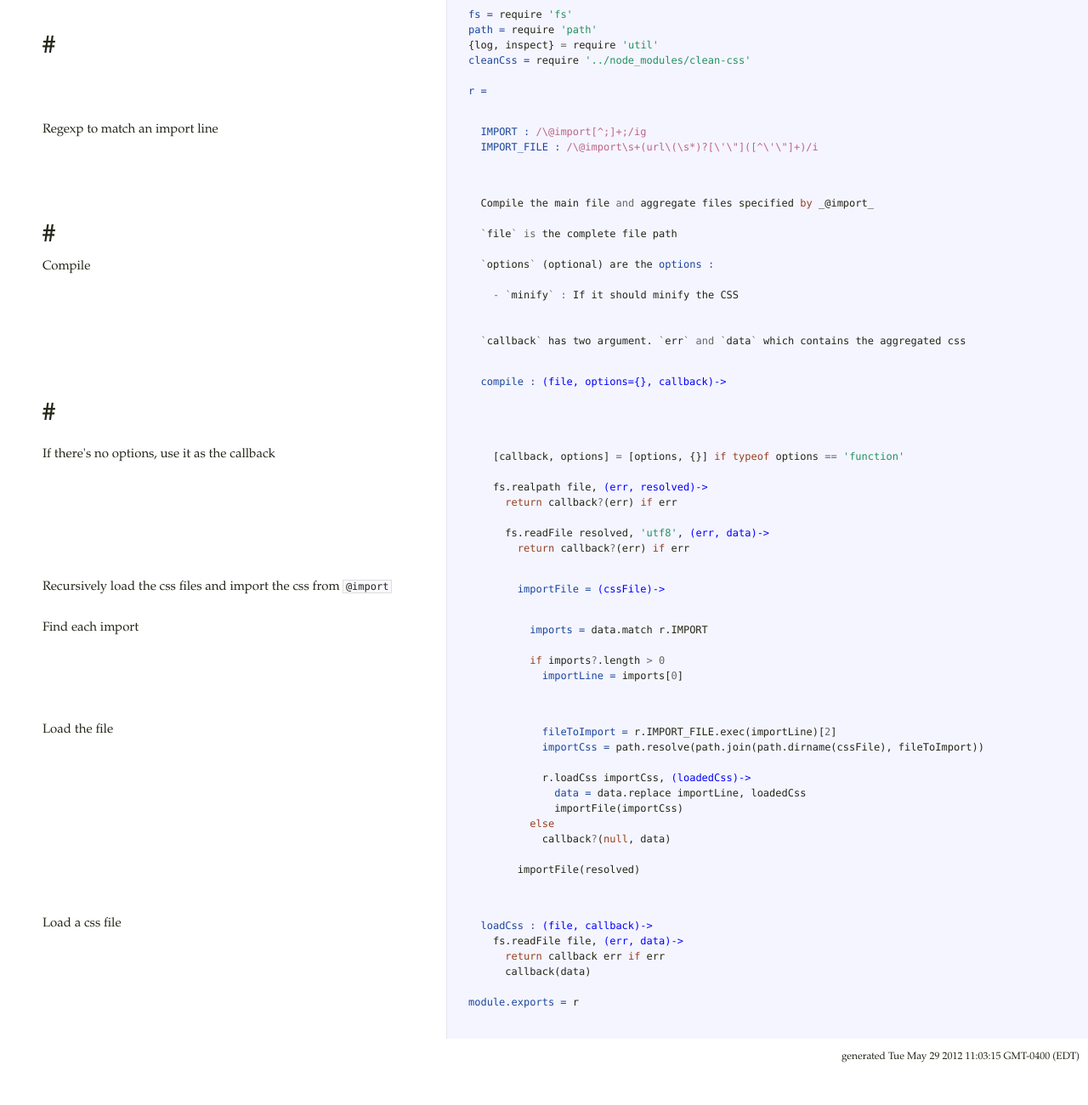
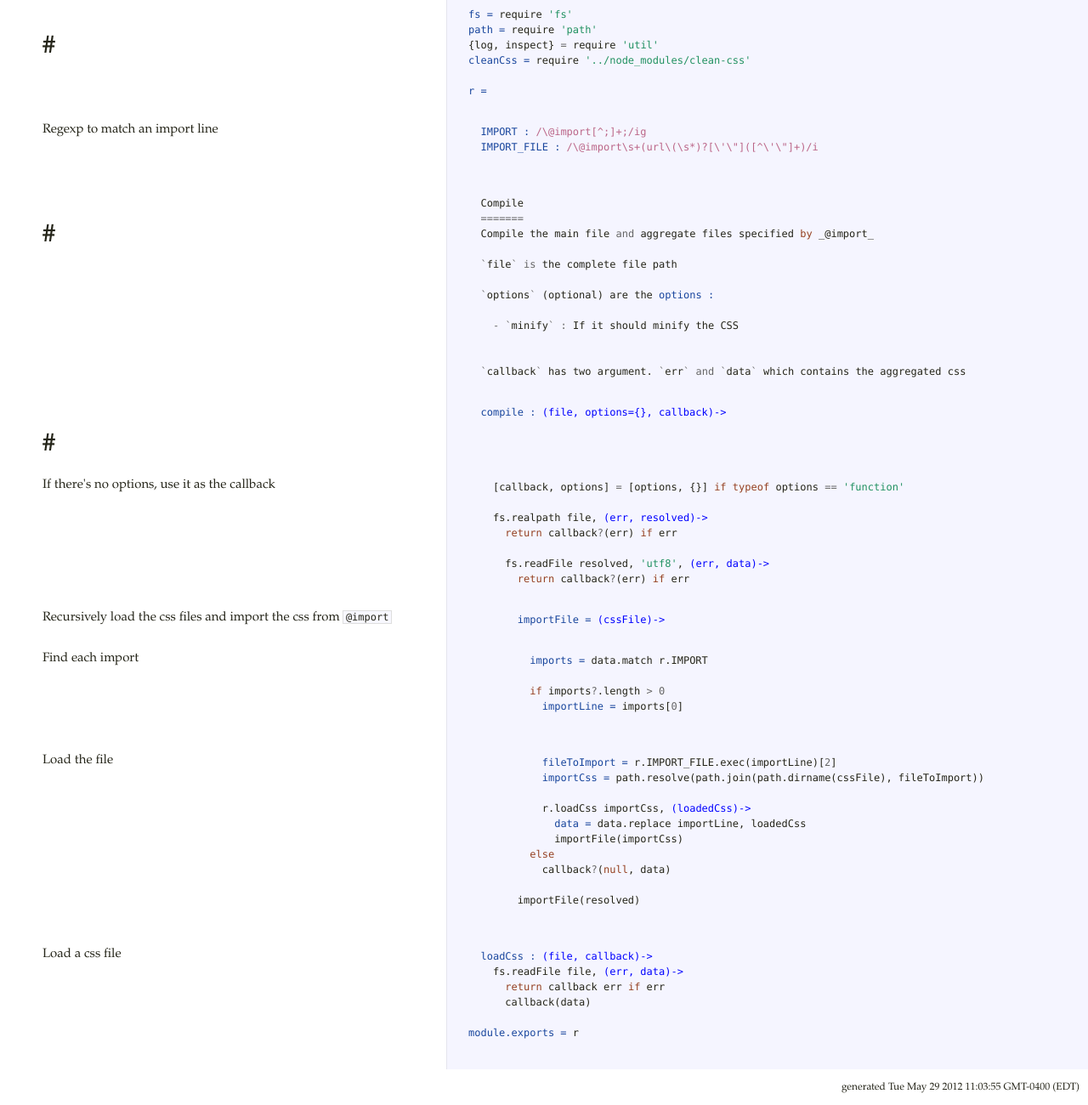
Before and after one commit to dsimard/rochelle, a plain HTML site: page lib/index.coffee.html in a window 1280 px wide. Shown: the part 194-1494 px from the top of the page at 85% size. Before the commit the page ends 1458 px from the top, so only its background shows below. Drawn offline with Linux system fonts and the light colour scheme.

Commit message:
Doc regenerated automatically

```diff
--- a/lib/index.coffee.html
+++ b/lib/index.coffee.html
@@ -9,9 +9,9 @@
 </td><td class="code"><div class="highlight"><pre>  <span class="nv">IMPORT : </span><span class="sr">/\@import[^;]+;/ig</span>
   <span class="nv">IMPORT_FILE : </span><span class="sr">/\@import\s+(url\(\s*)?[\&#39;\&quot;]([^\&#39;\&quot;]+)/i</span>
   </pre></div></td></tr><tr id="section-4"><td class="docs"><div class="pilwrap"><a href="#section-4" class="pilcrow">&#182;</a></div><h1>#</h1>
-
-<p>Compile</p>
-</td><td class="code"><div class="highlight"><pre>  <span class="nx">Compile</span> <span class="nx">the</span> <span class="nx">main</span> <span class="nx">file</span> <span class="o">and</span> <span class="nx">aggregate</span> <span class="nx">files</span> <span class="nx">specified</span> <span class="k">by</span> <span class="nx">_@import_</span>
+</td><td class="code"><div class="highlight"><pre>  <span class="nx">Compile</span>
+  <span class="o">=======</span>
+  <span class="nx">Compile</span> <span class="nx">the</span> <span class="nx">main</span> <span class="nx">file</span> <span class="o">and</span> <span class="nx">aggregate</span> <span class="nx">files</span> <span class="nx">specified</span> <span class="k">by</span> <span class="nx">_@import_</span>
 
   <span class="o">`</span><span class="nx">file</span><span class="o">`</span> <span class="o">is</span> <span class="nx">the</span> <span class="nx">complete</span> <span class="nx">file</span> <span class="nx">path</span>
 
@@ -53,4 +53,4 @@
 
 <span class="nv">module.exports = </span><span class="nx">r</span>
 
-</pre></div></td></tr></tbody></table><div id="generated">generated Tue May 29 2012 11:03:15 GMT-0400 (EDT)  </div></div></body></html>
+</pre></div></td></tr></tbody></table><div id="generated">generated Tue May 29 2012 11:03:55 GMT-0400 (EDT)  </div></div></body></html>
```
Also changed, not shown: bin/rochelle.coffee.html (+1 -1 lines), index.html (+4 -4 lines).
